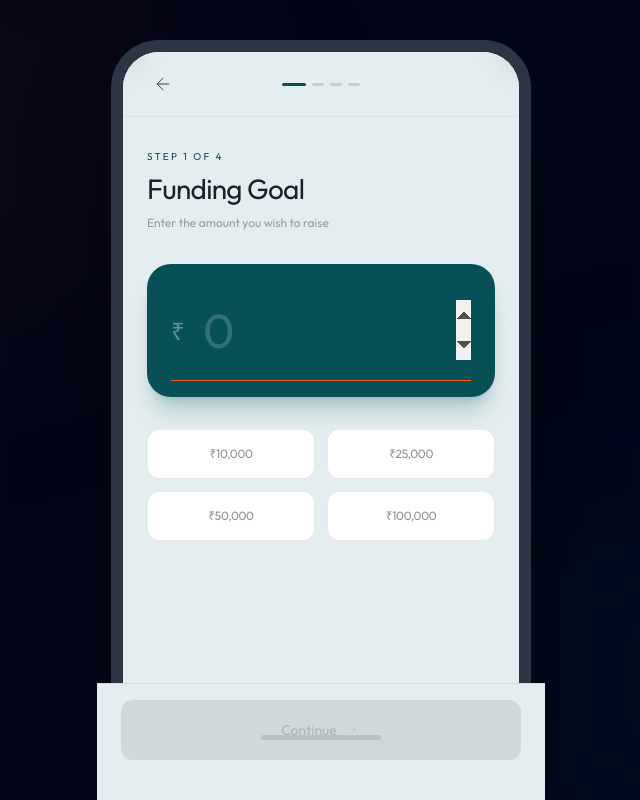
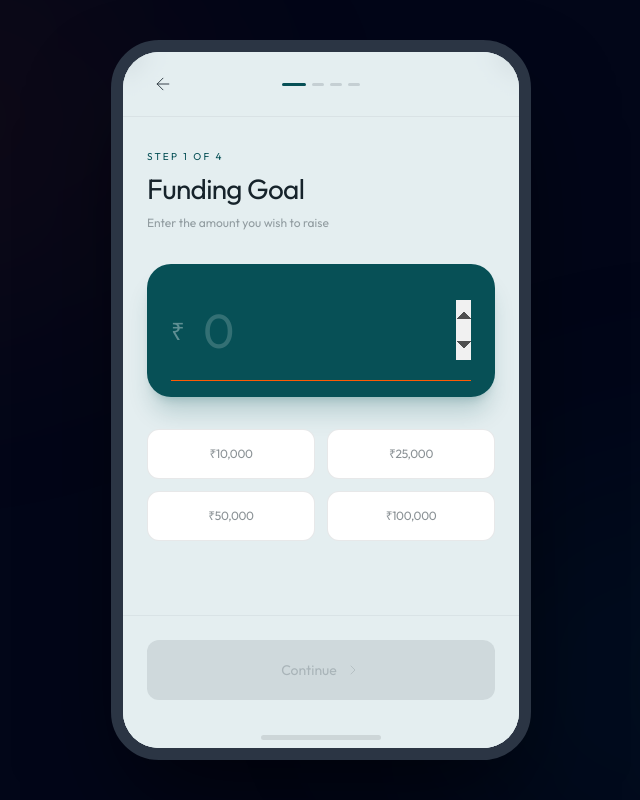
Before and after one commit to ronan3506/nanopie-vendor, a React (Vite) app: page /create-request in a window 1280 px wide. Shown: the whole page, without its empty margins (319-959 px from the left). Built offline with nearby package versions, Linux system fonts and the light colour scheme.

Commit message:
Fix: move Continue button from fixed to absolute to prevent frame glitch

```diff
--- a/src/app/screens/CreateRequestScreen.tsx
+++ b/src/app/screens/CreateRequestScreen.tsx
@@ -265,8 +265,10 @@ export function CreateRequestScreen() {
         </AnimatePresence>
       </div>
 
-      {/* Fixed CTA */}
-      <div className="fixed bottom-0 left-0 right-0 px-6 pb-10 pt-4 bg-[#E4EEF0] max-w-md mx-auto border-t border-[#16232B]/8">
+      {/* Absolute CTA pinned to phone frame bottom */}
+      <div className="absolute bottom-0 left-0 right-0 px-6 pb-12 pt-6 bg-[#E4EEF0] z-40 border-t border-[#16232B]/5">
+
+
         {step < 5 ? (
           <button
             onClick={handleNext}
```
